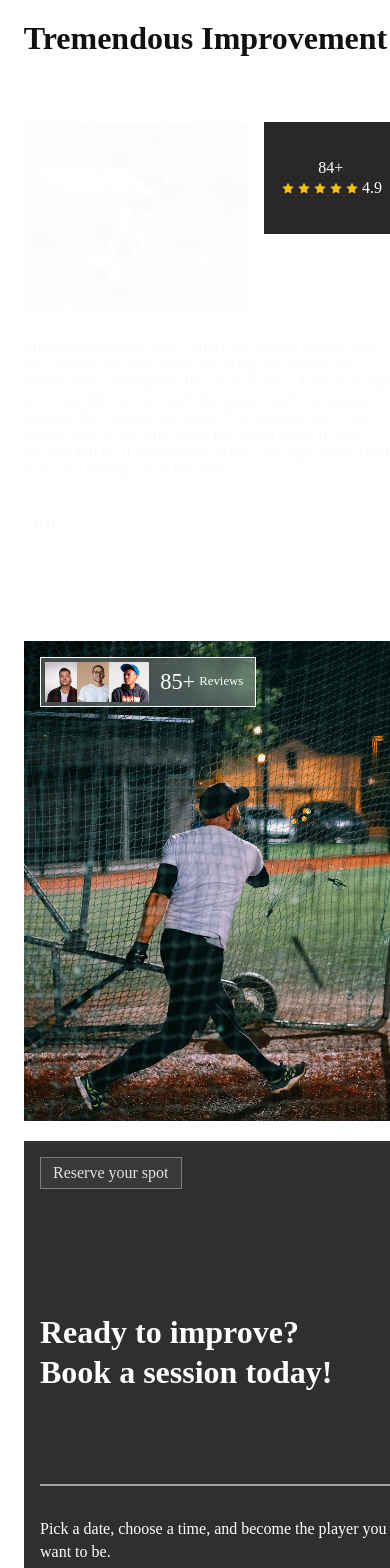
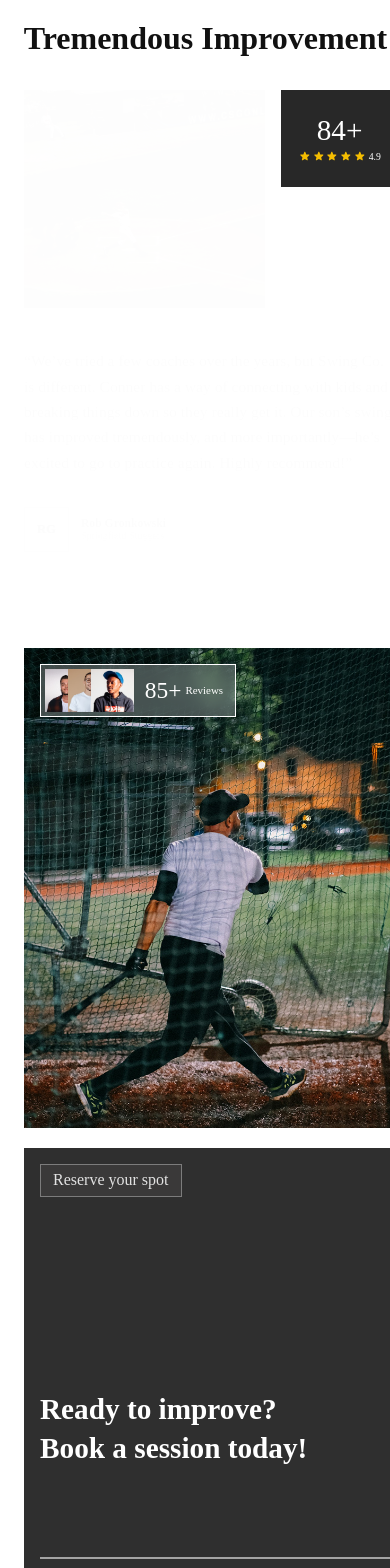
Before and after one commit to HaydenWestfall/conner-pohl-instruction, a React (Vite) app: page /about in a window 390 px wide. Shown: the part 3380-4948 px from the top of the page. Built offline with nearby package versions, Linux system fonts and the light colour scheme; the HTML template or start-up script is replaced by a standard one.

Commit message:
Fixes scalability of contact section shared

```diff
--- a/src/index.scss
+++ b/src/index.scss
@@ -35,7 +35,7 @@
 *::before,
 *::after {
   box-sizing: border-box;
-  font-size: clamp(6px, 1vw + 0.5rem, 20px);
+  font-size: clamp(0px, 1vw + 0.5rem, 20px);
 }
 
 html,
--- a/src/pages/Home/HomePage.tsx
+++ b/src/pages/Home/HomePage.tsx
@@ -23,7 +23,7 @@ export const HomePage = () => {
       <div className="route-wrapper">
         <Hero />
         <About />
-        {/* {isMobile ? <MobilePackages /> : <Packages />} */}
+        {isMobile ? <MobilePackages /> : <Packages />}
         <Testimonials />
         <ContactSection />
       </div>
--- a/src/pages/Home/components/About/About.scss
+++ b/src/pages/Home/components/About/About.scss
@@ -111,8 +111,8 @@
 
         p {
           max-width: unset;
-          font-size: 2.75vw;
-          line-height: 5vw;
+          font-size: 4vw;
+          line-height: 6.5vw;
         }
       }
     }
--- a/src/pages/Home/components/Testimonials/Testimonials.scss
+++ b/src/pages/Home/components/Testimonials/Testimonials.scss
@@ -181,16 +181,16 @@
         height: fit-content;
         width: 100%;
         height: unset;
+        margin: unset;
 
         .review-images {
           gap: 1rem;
-          height: unset;
+          height: 56vw;
 
           img {
             flex-grow: 1;
             object-fit: cover;
             aspect-ratio: 1.05;
-            height: 12rem;
           }
 
           .review-stats {
@@ -198,18 +198,20 @@
             height: 7rem;
             aspect-ratio: 1.2;
             font-size: var(--text-size-large-3);
+            height: 25vw;
+            font-size: 7.5vw;
 
             .rating {
               display: flex;
               align-items: center;
 
               .star-icon {
-                height: 1rem;
-                width: 1rem;
+                height: 3.5vw;
+                width: 3.5vw;
               }
 
               span {
-                font-size: var(--text-size-tiny-2);
+                font-size: 2.5vw;
               }
             }
           }
@@ -218,24 +220,26 @@
 
       .review {
         p {
-          font-size: var(--text-size-small-2);
-          line-height: 1.1rem;
+          font-size: 4vw;
+          line-height: 6.5vw;
+          margin-top: 2.5rem;
+          margin-bottom: 2rem;
         }
 
         .reviewer {
           .initials {
-            font-size: 0.95rem;
-            font-weight: 600;
-            height: 2.5rem;
-            width: 2.5rem;
+            height: 11vw;
+            width: 11vw;
+            font-size: 3.25vw;
           }
 
           .info {
             .name {
+              font-size: 3vw;
             }
 
             .team {
-              font-size: var(--text-size-tiny);
+              font-size: 2.6vw;
             }
           }
         }
--- a/src/shared/ContactSection/ContactSection.scss
+++ b/src/shared/ContactSection/ContactSection.scss
@@ -2,7 +2,8 @@
   display: flex;
   gap: 1rem;
   padding: 4rem 2rem;
-  height: 44rem;
+  height: clamp(0px, 55vw, 44rem);
+  min-height: 35rem;
   width: 100%;
   max-width: 85rem;
 
@@ -12,8 +13,8 @@
 
     .review-tag {
       position: absolute;
-      top: 1.5rem;
-      left: 1.5rem;
+      top: clamp(0px, 1.5vw, 1.5rem);
+      left: clamp(0px, 1.5vw, 1.5rem);
       padding: 0.25rem 0.75rem 0.25rem 0.25rem;
       border-radius: var(--border-radius-rounded);
       border: 1px solid white;
@@ -30,8 +31,8 @@
 
         img {
           border-radius: var(--border-radius-rounded);
-          height: 2.5rem;
-          width: 2.5rem;
+          height: clamp(0px, 3.1vw, 2.5rem);
+          width: clamp(0px, 3.1vw, 2.5rem);
 
           &:not(:first-child) {
             margin-left: -1rem;
@@ -45,11 +46,11 @@
         align-items: center;
 
         .review-count {
-          font-size: 1.4rem;
+          font-size: clamp(0px, 1.75vw, 1.4rem);
         }
 
         .review-text {
-          font-size: 0.8rem;
+          font-size: clamp(0px, 0.95vw, 0.8rem);
         }
       }
     }
@@ -66,7 +67,7 @@
     position: relative;
     background-color: #2f2f2f;
     border-radius: var(--border-radius-0);
-    padding: 1.5rem 1.5rem 8rem 1.5rem;
+    padding: 1.5rem 1.5rem clamp(0px, 9vw, 8rem) 1.5rem;
     display: flex;
     align-items: flex-end;
     width: calc(50% - 0.5rem);
@@ -90,8 +91,8 @@
       gap: 3rem;
 
       h3 {
-        font-size: 3rem;
-        line-height: 3.75rem;
+        font-size: clamp(0px, 3.6vw, 3rem);
+        line-height: clamp(0px, 4.5vw, 3.75rem);
         font-weight: 600;
         color: white;
       }
@@ -104,14 +105,15 @@
           display: flex;
           flex-direction: column;
           justify-content: space-between;
-          height: 7.5rem;
+          height: clamp(0px, 9vw, 7.5rem);
 
           span {
             color: #9e9e9e;
+            font-size: clamp(0px, 1.5vw, 20px);
           }
 
           &.small {
-            min-width: 12rem;
+            min-width: 0;
             width: 35%;
           }
         }
@@ -126,8 +128,8 @@
 
       p {
         color: white;
-        font-size: var(--text-size-small);
-        line-height: 1.4rem;
+        font-size: clamp(0px, 1.05vw, 0.9rem);
+        line-height: clamp(0px, 1.65vw, 1.4rem);
         margin: 0;
       }
     }
@@ -151,18 +153,23 @@
 
         .review-images {
           img {
+            height: 11vw;
+            width: 11vw;
+
             &:not(:first-child) {
-              margin-left: -0.5rem;
+              margin-left: -1.25rem;
             }
           }
         }
 
-        .review-count {
-          font-size: 1.2rem;
-        }
+        .review-count-wrapper {
+          .review-count {
+            font-size: 6vw;
+          }
 
-        .review-text {
-          font-size: 0.8rem;
+          .review-text {
+            font-size: 2.8vw;
+          }
         }
       }
 
@@ -174,7 +181,7 @@
     .schedule-wrapper {
       width: 100%;
       padding: 1rem 1rem 2rem 1rem;
-      height: 30rem;
+      height: 34rem;
 
       .tag {
       }
@@ -184,7 +191,8 @@
 
         h3 {
           font-size: 2rem;
-          line-height: 2.5rem;
+          font-size: 7.5vw;
+          line-height: 10vw;
         }
 
         .action-wrapper {
@@ -217,6 +225,9 @@
           color: white;
           font-size: var(--text-size-small);
           line-height: 1.4rem;
+          font-size: 3.75vw;
+          line-height: 5.5vw;
+          max-width: 75%;
           margin: 0;
         }
       }
```
